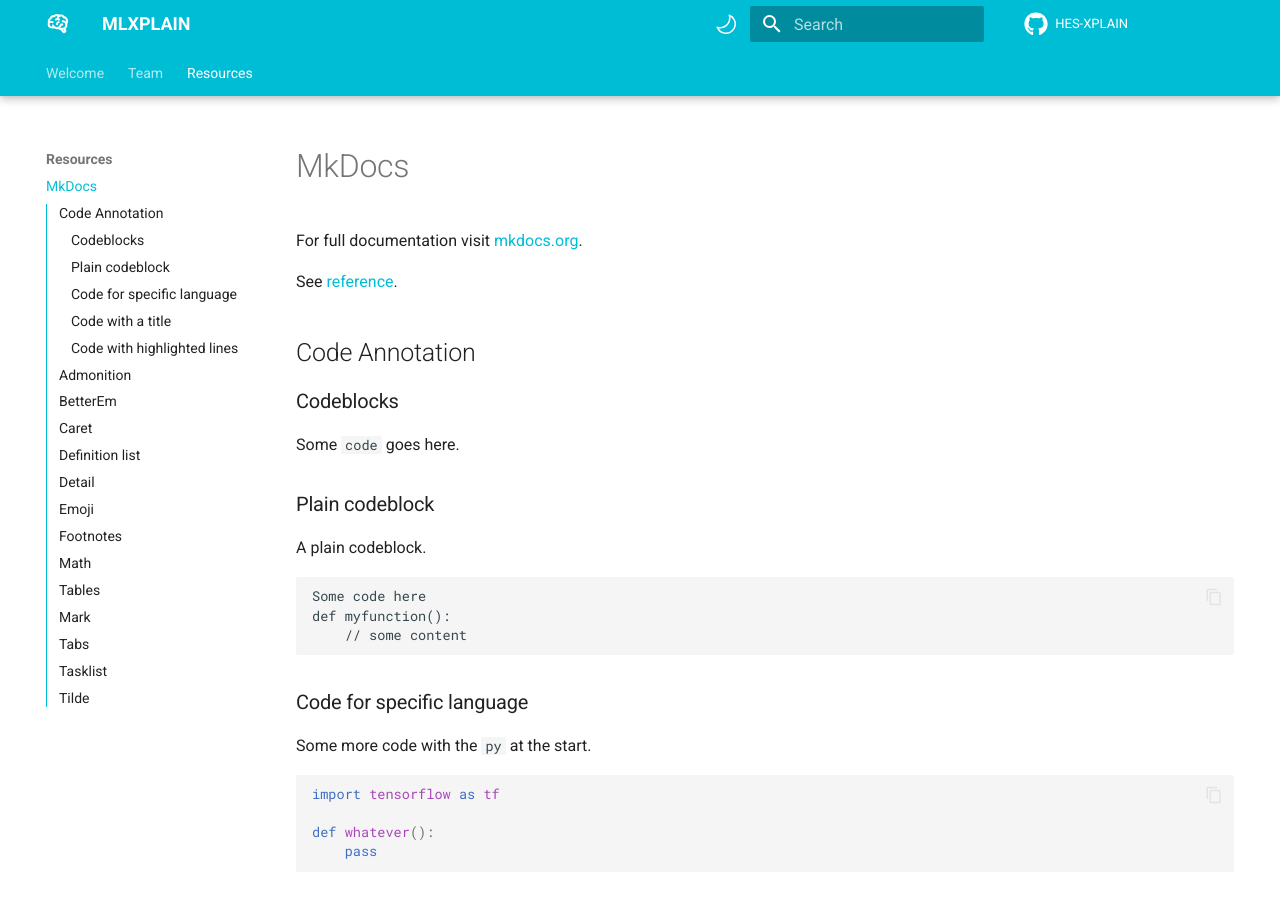
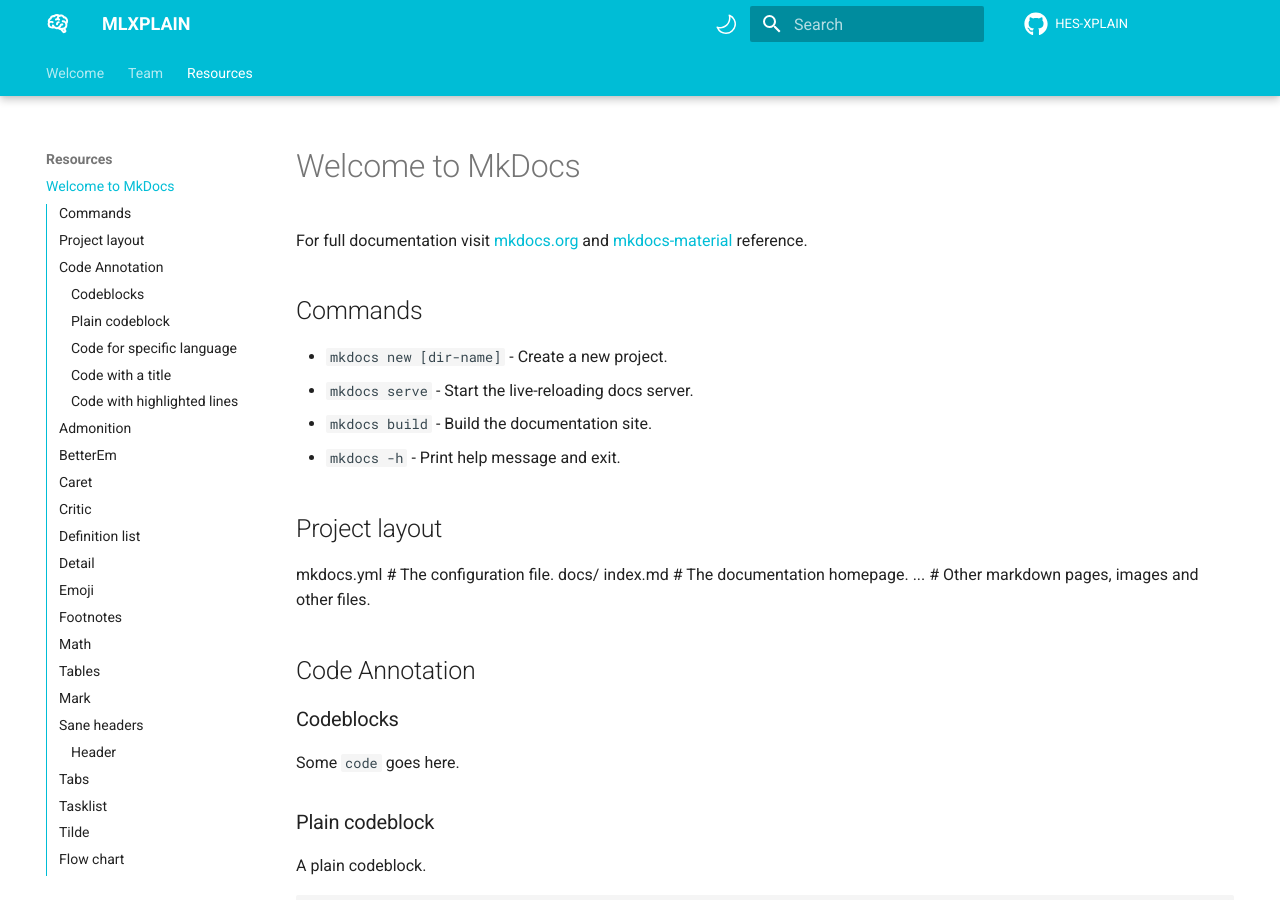
Before and after one commit to HES-XPLAIN/hes-xplain.github.io, an MkDocs documentation site: the page built from docs/mkdocs.md, in a window 1280 px wide and 900 px high. Built offline with MkDocs 1.6.1 and Material for MkDocs 9.7.7, drawn with Linux system fonts in a browser that asks for light colours; emoji names are drawn with the system emoji font; comment, search, counter and statistics services are not loaded; some of the changed text lies outside the part shown.

Commit message:
Expanded reference page

````diff
--- a/docs/mkdocs.md
+++ b/docs/mkdocs.md
@@ -1,8 +1,20 @@
-# MkDocs
+# Welcome to MkDocs
 
-For full documentation visit [mkdocs.org](https://www.mkdocs.org).
+For full documentation visit [mkdocs.org](https://www.mkdocs.org) and [mkdocs-material](https://squidfunk.github.io/mkdocs-material/reference/) reference.
 
-See [reference](https://squidfunk.github.io/mkdocs-material/reference/).
+## Commands
+
+* `mkdocs new [dir-name]` - Create a new project.
+* `mkdocs serve` - Start the live-reloading docs server.
+* `mkdocs build` - Build the documentation site.
+* `mkdocs -h` - Print help message and exit.
+
+## Project layout
+
+mkdocs.yml    # The configuration file.
+docs/
+index.md  # The documentation homepage.
+...       # Other markdown pages, images and other files.
 
 ## Code Annotation
 
@@ -17,7 +29,7 @@
 ```
 Some code here
 def myfunction():
-    // some content
+// some content
 ```
 
 ### Code for specific language
@@ -55,27 +67,27 @@
 
 !!! info
 
-    Lorem ipsum dolor sit amet, consectetur adipiscing elit. Nulla et euismod
-    nulla. Curabitur feugiat, tortor non consequat finibus, justo purus auctor
-    massa, nec semper lorem quam in massa.
+Lorem ipsum dolor sit amet, consectetur adipiscing elit. Nulla et euismod
+nulla. Curabitur feugiat, tortor non consequat finibus, justo purus auctor
+massa, nec semper lorem quam in massa.
 
 !!! note
 
-    Lorem ipsum dolor sit amet, consectetur adipiscing elit. Nulla et euismod
-    nulla. Curabitur feugiat, tortor non consequat finibus, justo purus auctor
-    massa, nec semper lorem quam in massa.
+Lorem ipsum dolor sit amet, consectetur adipiscing elit. Nulla et euismod
+nulla. Curabitur feugiat, tortor non consequat finibus, justo purus auctor
+massa, nec semper lorem quam in massa.
 
 !!! warning
 
-    Lorem ipsum dolor sit amet, consectetur adipiscing elit. Nulla et euismod
-    nulla. Curabitur feugiat, tortor non consequat finibus, justo purus auctor
-    massa, nec semper lorem quam in massa.
+Lorem ipsum dolor sit amet, consectetur adipiscing elit. Nulla et euismod
+nulla. Curabitur feugiat, tortor non consequat finibus, justo purus auctor
+massa, nec semper lorem quam in massa.
 
 !!! example
 
-    Lorem ipsum dolor sit amet, consectetur adipiscing elit. Nulla et euismod
-    nulla. Curabitur feugiat, tortor non consequat finibus, justo purus auctor
-    massa, nec semper lorem quam in massa.
+Lorem ipsum dolor sit amet, consectetur adipiscing elit. Nulla et euismod
+nulla. Curabitur feugiat, tortor non consequat finibus, justo purus auctor
+massa, nec semper lorem quam in massa.
 
 ## BetterEm
 
@@ -96,30 +108,51 @@
 
 text^a\ superscript^
 
+## Critic
+
+{--
+
+* test remove
+* test remove
+* test remove
+* test remove
+* test remove
+
+--}
+
+{++
+
+* test add
+* test add
+* test add
+* test add
+* test add
+
+++}
 
 ## Definition list
 
 `Lorem ipsum dolor sit amet`
 
 :   Sed sagittis eleifend rutrum. Donec vitae suscipit est. Nullam tempus
-    tellus non sem sollicitudin, quis rutrum leo facilisis.
+tellus non sem sollicitudin, quis rutrum leo facilisis.
 
 `Cras arcu libero`
 
 :   Aliquam metus eros, pretium sed nulla venenatis, faucibus auctor ex. Proin
-    ut eros sed sapien ullamcorper consequat. Nunc ligula ante.
+ut eros sed sapien ullamcorper consequat. Nunc ligula ante.
 
-    Duis mollis est eget nibh volutpat, fermentum aliquet dui mollis.
-    Nam vulputate tincidunt fringilla.
-    Nullam dignissim ultrices urna non auctor.
+Duis mollis est eget nibh volutpat, fermentum aliquet dui mollis.
+Nam vulputate tincidunt fringilla.
+Nullam dignissim ultrices urna non auctor.
 
 
 ## Detail
 
 ???+ note "Open styled details"
 
-    ??? danger "Nested details!"
-        And more content again.
+??? danger "Nested details!"
+And more content again.
 
 ## Emoji
 
@@ -131,9 +164,9 @@
 
 [^1]: Lorem ipsum dolor sit amet, consectetur adipiscing elit.
 [^2]:
-    Lorem ipsum dolor sit amet, consectetur adipiscing elit. Nulla et euismod
-    nulla. Curabitur feugiat, tortor non consequat finibus, justo purus auctor
-    massa, nec semper lorem quam in massa.
+Lorem ipsum dolor sit amet, consectetur adipiscing elit. Nulla et euismod
+nulla. Curabitur feugiat, tortor non consequat finibus, justo purus auctor
+massa, nec semper lorem quam in massa.
 
 ## Math
 
@@ -154,40 +187,74 @@
 
 ==smart==mark==
 
+## Sane headers
+
+### Header
+
+###Not a Header
+
+
 ## Tabs
 
 === "Tab 1"
-Markdown **content**.
+    Markdown **content**.
 
-Multiple paragraphs.
+    Multiple paragraphs.
 
 === "Tab 2"
-More Markdown **content**.
+    More Markdown **content**.
 
-- list item a
-- list item b
+    - list item a
+    - list item b
 
 ===! "Tab A"
-Different tab set.
+    Different tab set.
 
 === "Tab B"
-```
-More content.
-```
+    ```
+    More content.
+    ```
+
 
 ## Tasklist
 
 - [X] item 1
-    * [X] item A
-    * [ ] item B
-        more text
-        + [x] item a
-        + [ ] item b
-        + [x] item c
-    * [X] item C
+* [X] item A
+* [ ] item B
+more text
++ [x] item a
++ [ ] item b
++ [x] item c
+* [X] item C
 - [ ] item 2
 - [ ] item 3
 
 ## Tilde
 
 ~~Delete me~~
+
+## Flow chart
+
+``` mermaid
+graph LR
+A[Start] --> B{Error?};
+B -->|Yes| C[Hmm...];
+C --> D[Debug];
+D --> B;
+B ---->|No| E[Yay!];
+```
+
+## Sequence diagram
+
+``` mermaid
+sequenceDiagram
+autonumber
+Alice->>John: Hello John, how are you?
+loop Healthcheck
+John->>John: Fight against hypochondria
+end
+Note right of John: Rational thoughts!
+John-->>Alice: Great!
+John->>Bob: How about you?
+Bob-->>John: Jolly good!
+```
````
